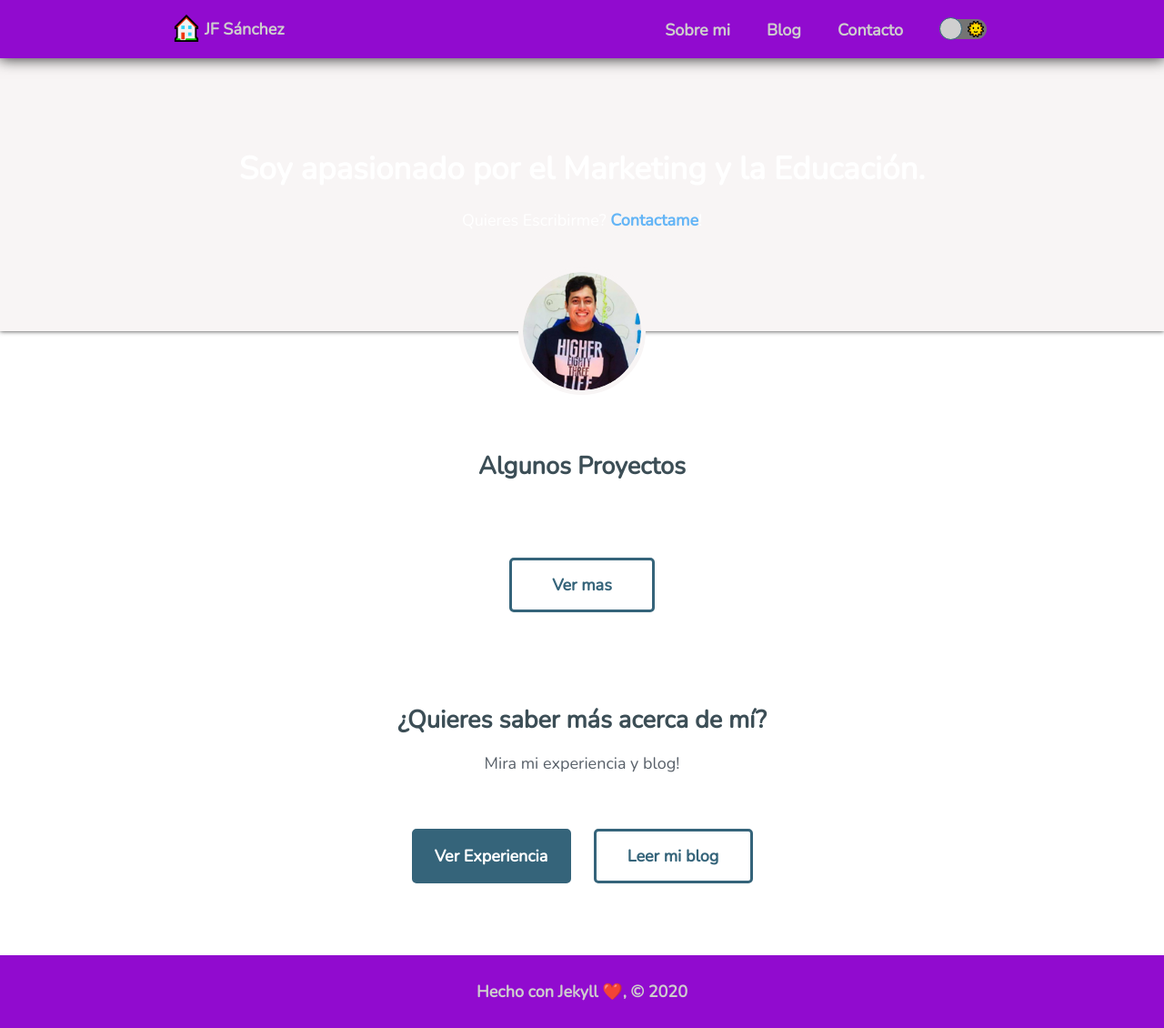
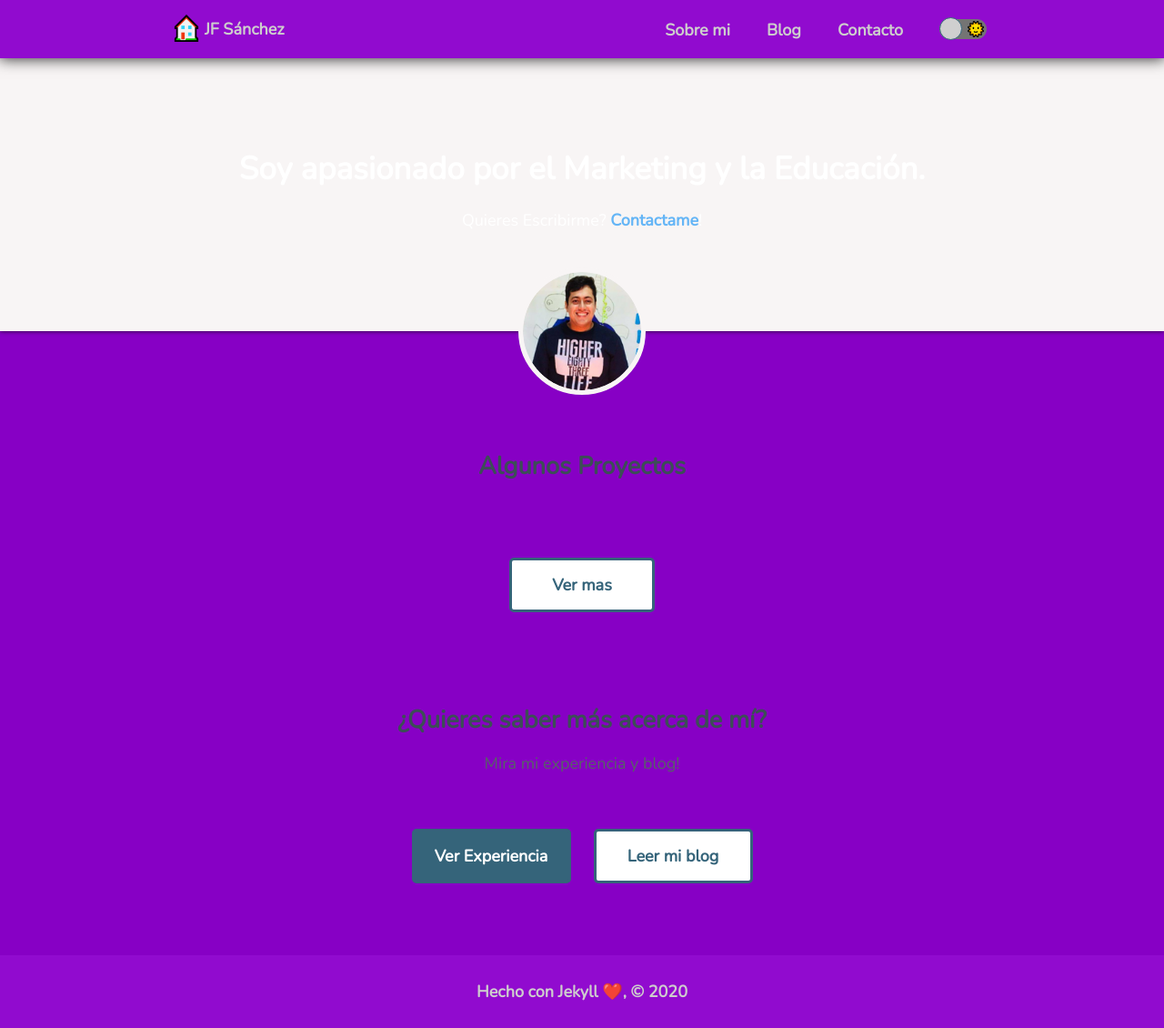
Before and after one commit to jfsanc/jfsanchez, a Jekyll site: the page built from _pages/index.md, in a window 1280 px wide and 1130 px high. Shown: the whole window at 91% size. Built offline with Jekyll 4.4.1, drawn with Linux system fonts in a browser that asks for light colours.

Commit message:
Update themes.scss

```diff
--- a/_sass/general/themes.scss
+++ b/_sass/general/themes.scss
@@ -2,7 +2,7 @@
 @import 'mixins';
 
 html.light {
-    --main-bg-color: #ffffff;
+    --main-bg-color: #8700c5;
     --nav-bg-color: #910bcf;
     --hero-bg-color: #f8f5f5;
     --selection-bg-color: rgba(218, 227, 231, 0.8);
```
